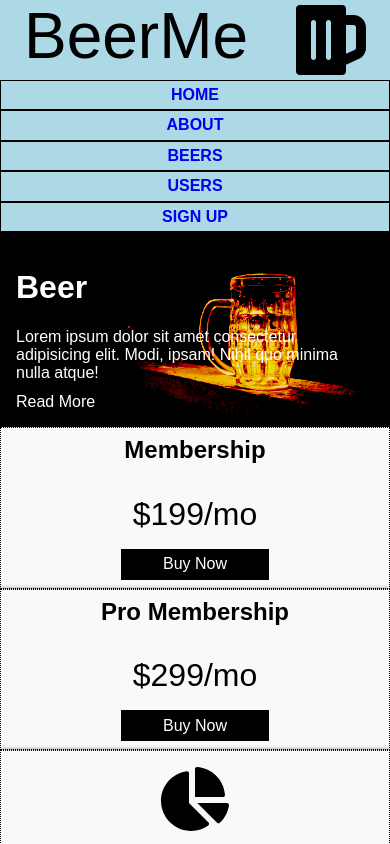
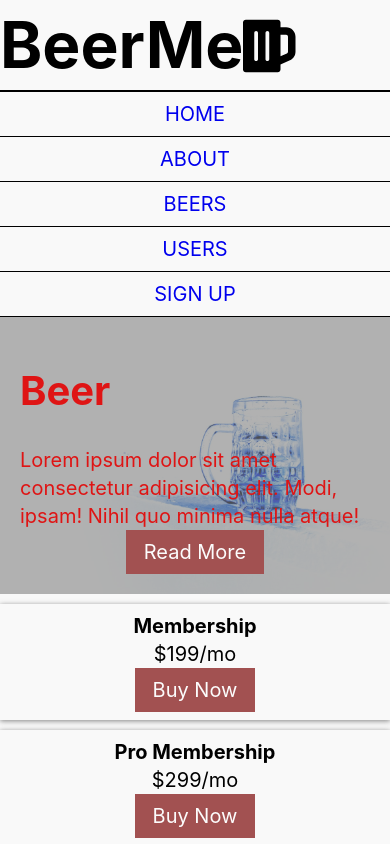
Before and after one commit to CheoR/BeerMe, a React (Create React App) app: page / in a window 390 px wide. Built offline with nearby package versions, Linux system fonts and the light colour scheme.

Commit message:
Add scss for mobile

```diff
--- a/src/App.scss
+++ b/src/App.scss
@@ -1,254 +1,290 @@
 *, *::before, *::after {
   padding: 0;
   margin: 0;
+  border: 0;
   box-sizing: border-box;
   text-decoration: none;
   list-style: none;
   overflow-wrap: break-word;
 }
 
-// *,*::before,*::after {
-//   border: 1px solid red;
-// }
+/*
+  TODO:
+  1. Push HEADER to top; FOOTER to bottom; components take up all the space in between.
+*/
 
-.App {
-  background: lightblue;
-  font-family:  Arial, Helvetica, sans-serif;
-  display: flex;
-  flex-direction: column;
-  height: 100vh;
-  overflow: auto;
+// COLORS
+$default-primary:          #BBBBBB;
+$default-background-color: #F9F9F9;
+$default-dark:             #A25151;
+$default-light:            #fcfcfc;
+  // --primary: #aaa;
+  // --dark: #333;
+  // --light: #fff;
+$default-shadow: 0 1px 5px rgba(101, 101, 101, 0.8);
+
+// FONT STUFF
+$default-font-size:   20px;
+$default-line-height: 1.4;
+
+
+// SURROUNDINGS
+$default-padding: 0.4em .9em;  // 8px 18px
+$default-margin:  1.6em;  // 32px
+
+
+// IMAGES
+$default-img-width: 100%;
+
+
+// MEDIA QUERIES
+$between-500-and-700: 500px;
+$between-700-and-up:  700px;
+
+
+body {
+  background:  $default-background-color;
+  font-size:   $default-font-size;
+  line-height: $default-line-height;
+}
+
+img {
+  width: $default-img-width;
+}
+
+button,
+.btn {
+  background: $default-dark;
+  color:      $default-light;
+  padding:    $default-padding;
+  margin:     auto;
 }
 
 
-// HEADER
-
-.logo {
-  display: flex;
-  justify-content: space-around;
-
-  span { font-size: 64px; }
+// APP
+.App {
+  width:           100%;
+  height:          100vh;
+  display:         flex;
+  flex-direction:  column;
+  justify-content: space-between;
+  overflow: scroll;
 }
 
-.main-nav {
-  li {
-    border: 1px solid black;
-    padding: 5px;
-    text-align: center;
+.header {
+  span {
+    font-size:   3.2em; // 64px;
+    font-weight: bold;
+  }
+
+  .beer-icon {
+    font-size: 3em; // 60px
+  }
+
+  &__nav {
+    text-align:     center;
     text-transform: uppercase;
-    font-size: 16px;
-    font-weight: bold;
+    li {
+      padding: $default-padding;
+      border-bottom: .05em solid black;  // 1px
+
+      &:first-child {
+        border-top: .1em solid black; // 2px
+      }
+    }
+  }
+}
+
+.footer {
+  background: $default-dark;
+  margin-top: 1.6em;  // 32px
+  text-align: center;
+  a {
+    display: inline-block;
+    color:   $default-primary;
+    padding: .33em;  // ~5.28px
   }
 }
 
 
-// FOOTER
-footer {
-  text-align: center;
-  margin-top: auto;
-
-  a {
-    display: inline-block;
-    padding: 10px;
-  }
+// PAGENOTFOUND
+// ERROR
+.main-error,
+.not-found {
+  margin:     auto;
+  font-size:  2em;
+  box-shadow: $default-shadow;
+  background: rgba($default-primary, .5);
 }
 
 
-// HOME
-.showCase{
-  color: white;
-  padding: 1em;
+// HOME PAGE
+.page-home {
+  display:   grid;
+  grid-gap: .5em; // 10px
+}
 
-  background: url('./img/beer.jpeg');
-  background-size: cover;
-  background-position: center;
-  background-color: #EDB;
-  // mix-blend-mode: color-burn;
-  background-blend-mode: color-burn;
+.top-container {
+  display:   grid;
+  grid-gap: .5em;
+  grid-template-areas:
+    'showCase'
+    'top-box-a'
+    'top-box-b';
+}
 
-  .btn {
-    display: block;
-    margin-top: 10px;
-    color: white;
-  }
+.showCase {
+
+  grid-area:             showCase;
+  display:               flex;
+  flex-direction:        column;
+
+  min-height:            5em; // 100px;
+  padding:               1em;
+
+  background:            url(./img/beer.jpeg);
+  background-size:       cover;
+  background-position:   center;
+
+  background-color:      rgba($default-light, .7);
+  background-blend-mode: difference;
+  color:                 saturate($default-dark, 50);
 }
 
 .top-box {
-  padding: .5em;
-  text-align: center;
-  background: #f9f9f9;
-  border: 1px dotted black;
-  box-shadow: 0 1px 5px;
-
-  h4 {
-    font-size: 1.5em;
-  }
-
-  p {
-    display: block;
-    width: 50%;
-    margin: auto;
-    font-size: 2em;
-    margin-top: 1em;
-  }
-
-  .btn {
-    background: black;
-    display: block;
-    margin-top: 10px;
-    color: white;
-    padding: .4em;
-    width: 40%;
-    margin: auto;
-    margin-top: 1em;
-  }
+  display:       grid;
+  align-items:   center;
+  justify-items: center;
+  background:    $default-background-color;
+  box-shadow:    $default-shadow;
+  padding:      .4em;
 }
 
 
-/* BOXES */
+// BOXES
 .boxes {
-  background: #f9f9f9;
-  text-align: center;
-
-  & .box {
-    border: 1px dotted black;
-    padding: 1rem;
-    box-shadow: 0 1px 5px;
-  }
-
-  & h3 {
-    margin-top: 1rem;
-  }
-
-  & p {
-    margin-top: .5rem;
-  }
+  display:               grid;
+  grid-gap:             .5em;
+  grid-template-columns: repeat(auto-fit, minmax(200px, 1fr));
 }
 
-
-// ABOUT
-.about {
-  h1 {
-    text-align: center;
-    font-size: 32px;
-    text-transform: uppercase;
-  }
-
-  p {
-    text-indent: 10%;
-    margin-top: 5px;
-    padding: 5%;
-  }
+.box {
+  background: $default-light;
+  text-align: center;
+  padding:    $default-padding;
+  box-shadow: $default-shadow;
 }
 
 
 // INFO
 .info {
-  margin-top: 10px;
-  background: green;
-  text-align: center;
+  display:    grid;
+  grid-gap:   1.5em;  // 30px
+
+  background: $default-light;
+  box-shadow: $default-shadow;
+
+  padding:    $default-padding;
+}
+
+// PORTFOLIO
+.portfolio {
+  display:               grid;
+  grid-gap:              1em;
+  grid-template-columns: repeat(auto-fit, minmax(200px, 1fr));
 
   img {
-    width: 100%;
-  }
-
-  p {
-    text-align: left;
-    text-indent: 10%;
-    padding: 5%;
-  }
-
-  .btn {
-    background: black;
-    display: block;
-    color: white;
-    padding: .4em;
-    width: 40%;
-    margin: .5em auto;
+    box-shadow: 0px 1px 2px 2px $default-primary;
   }
 }
 
 
-// PORTFOLIO
-.portfolio {
+// ABOUT PAGE
+.about {
+  padding:      $default-padding;
+  box-shadow:   $default-shadow;
 
-  background: blue;
-// Maybe add different blend modes to each picture and again on hover?
+  header {
+    text-align: center;
+  }
 
-  img {
-    width: 100%;
-    box-shadow: 0 1px 5px;
+  p {
+    text-indent:   10%;
+    margin-bottom: 1em;
   }
 }
 
 
-// BEERS
+// BEERS PAGE
+// USERS PAGE
+.main {
+  text-align: center;
 
-.main {
+  header {
+    text-transform: uppercase;
+  }
+
+  section {
+    display:  grid;
+    grid-gap: 1em;
+  }
+}
+
+.card {
+  width:           90%;
+  margin:          auto;
+  display:         flex;
+  flex-direction:  column;
+  justify-content: space-around;
+  box-shadow:      $default-shadow;
+  padding:        .5em;
+
+  &:nth-child(odd) {
+    background: $default-primary;
+    box-shadow: 0 1px 5px rgba(0, 0, 0, 0.8);
+  }
+
+  img {
+    width:      80%;
+    margin:     auto;
+    box-shadow: $default-shadow;
+  }
+}
+
+
+// SIGN-UP PAGE
+.sign-up-form {
+  background: $default-primary;
+  width:      90%;
+  margin:     auto;
+  padding:    $default-padding;
+  box-shadow: $default-shadow;
+  display:    grid;
+
+  label,
+  .input-field {
+    width:   90%;
+    margin:  auto;
+    display: block;
+  }
+
+  .input-field {
+    box-shadow: $default-shadow;
+  }
+
   h1 {
+    background: $default-light;
+    box-shadow: $default-shadow;
+    padding:   .5em;
     text-align: center;
   }
 }
 
-.main-error {
-  background: red;
-  font-size: 64px;
-  text-align: center;
-  padding: 10px;
-}
-
-.card {
-  padding: 1em;
-  display: flex;
-  flex-direction: column;
-  justify-content: space-between;
-  overflow-wrap: break-word;
-
-  box-shadow: 0 1px 5px;
-
-  margin-bottom: 1em;
-
-  img,
-  h2,
-  span {
-    margin: auto;
-    margin-bottom: 10px;
-  }
-
-  img {
-    width: 60%;
-    box-shadow: 0 1px 5px;
-  }
+.policy {
+  font-size: .5em;
 }
 
 
 
-
-// FORM
-.sign-up-form {
-  flex-grow: 1;
-
-  display: flex;
-  flex-direction: column;
-  justify-content: start;
-  text-align: center;
-
-  label {
-    display: block;
-
-    text-align: left;
-    width: 100%;
-    font-weight: bold;
-    text-transform: uppercase;
-  }
-  .input-field {
-    width: 100%;
-    padding: 2px;
-  }
-  button {
-    margin-top: auto;
-    padding: 10px;
-    width: 100%;
-    text-transform: uppercase;
-  }
-}
+// *,*::before,*::after { border: 1px solid red; }
+// MEDIA QUERIES
--- a/src/components/Header.jsx
+++ b/src/components/Header.jsx
@@ -6,11 +6,11 @@ import { FontAwesomeIcon } from '@fortawesome/react-fontawesome';
 
 const Header = () => (
     <header className='header'>
-        <div className="logo">
+        <div className="header__logo">
             <span>BeerMe</span>
             <FontAwesomeIcon className='beer-icon' icon={'beer'} size="5x" />
         </div>
-        <nav className='main-nav'>
+        <nav className='header__nav'>
             <ul>
                 <li><NavLink exact to="/">Home</NavLink></li>
                 <li><NavLink to="/about">About</NavLink></li>
--- a/src/components/PageNotFound.jsx
+++ b/src/components/PageNotFound.jsx
@@ -1,7 +1,7 @@
 import React from 'react';
 
 const PageNotFound = () => (
-  <h1>Page Not Found</h1>
+  <h1 className="not-found">Page Not Found</h1>
 );
 
 export default PageNotFound;
```
Also changed, not shown: src/App.js (+14 -14 lines).
